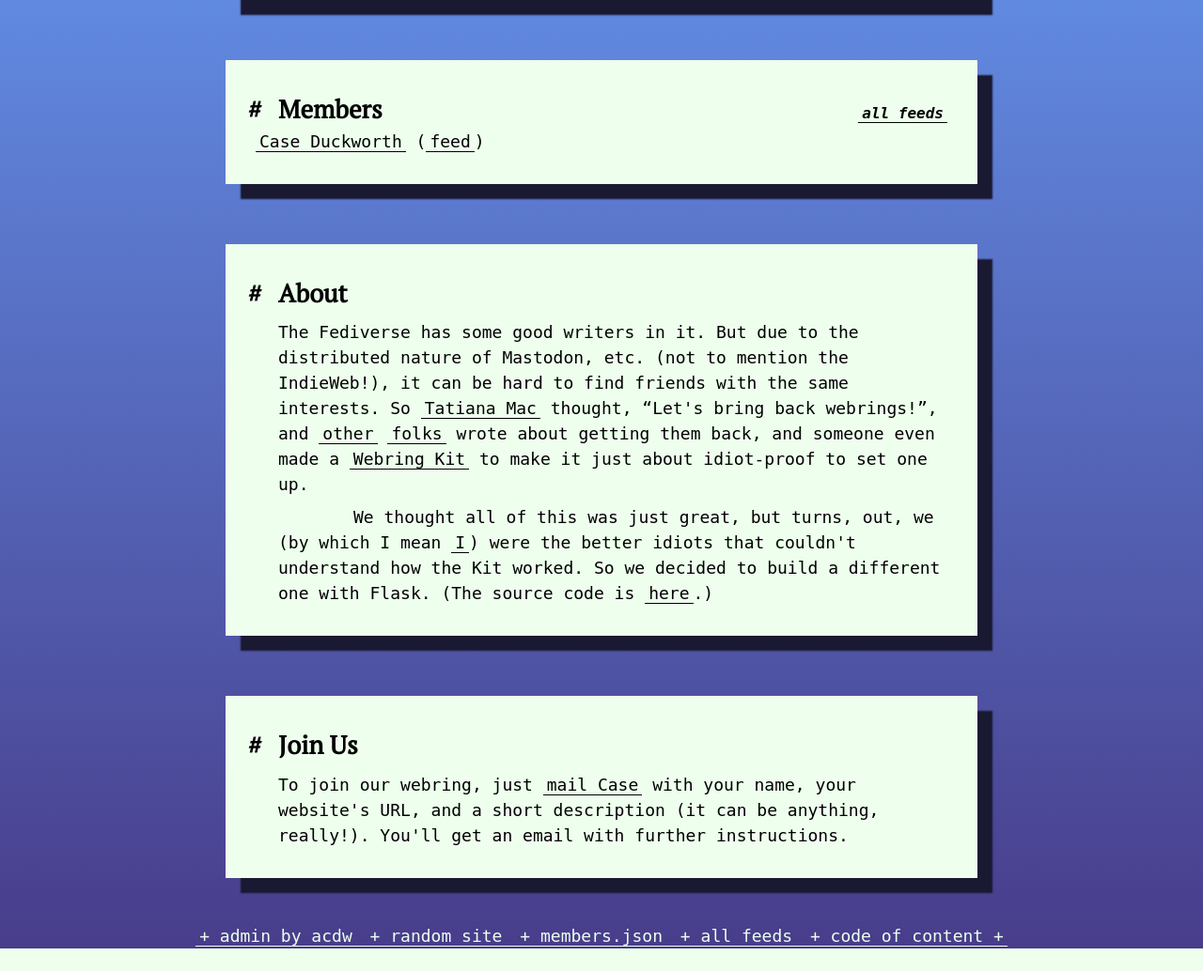
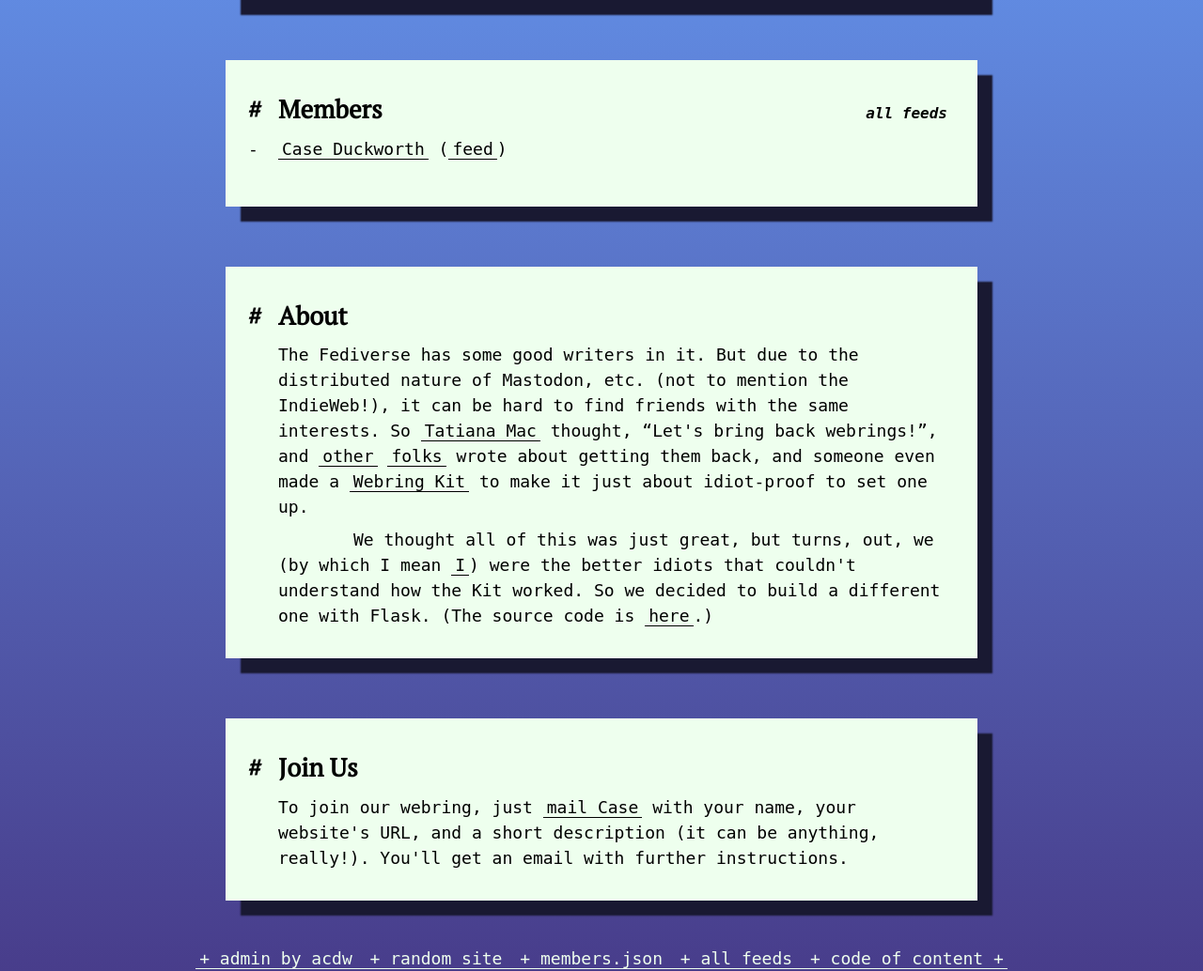
Before and after one commit to duckwork/nethoop, a Flask app: page / in a window 1280 px wide. Shown: the part 150-1184 px from the top of the page at 94% size. Before the commit the page ends 1160 px from the top, so only its background shows below. Run offline with Flask 2, Linux system fonts and the light colour scheme; some web fonts are replaced.

Commit message:
Change style

```diff
--- a/static/style.css
+++ b/static/style.css
@@ -41,6 +41,7 @@ header {
     align-items: baseline;
     justify-content: space-between;
     margin-left: 1.5rem;
+    position: relative;
 }
 
 section {
@@ -54,7 +55,7 @@ h1 {
 h1::before {
     content: "#";
     position: absolute;
-    left: 1.5rem;
+    left: -2rem;
 }
 
 header h2 {
@@ -65,13 +66,23 @@ header h2 {
 li {
     list-style: none;
 }
-li::before {
+li::before,
+dt::before {
     content: "-";
     position: absolute;
     left: 1.5rem;
 }
 
-p,ul {
+dt:not(:first-child) {
+    margin-top: 1rem;
+}
+
+dd {
+    margin-bottom: 1rem;
+    margin-left: 5rem;
+}
+
+p,ul,dl {
     margin-left: 1.5rem;
     margin-top: 0.5rem;
 }
@@ -99,6 +110,19 @@ a:hover {
     z-index: 100;
 }
 
+header a:link {
+    border-bottom: none;
+    padding: 0;
+    width: 100%;
+    border-bottom: 1px solid transparent;
+}
+
+header a:hover {
+    color: inherit;
+    background: inherit;
+    border-bottom: 1px solid;
+}
+
 .top-bar {
     width: 100%;
     color: #efe;
```
